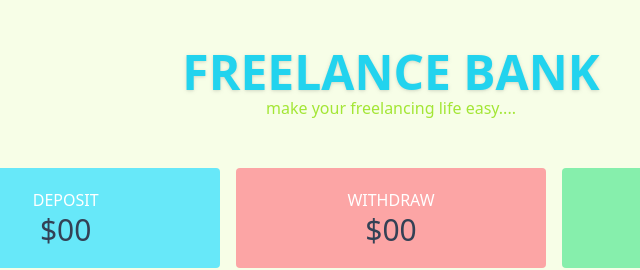
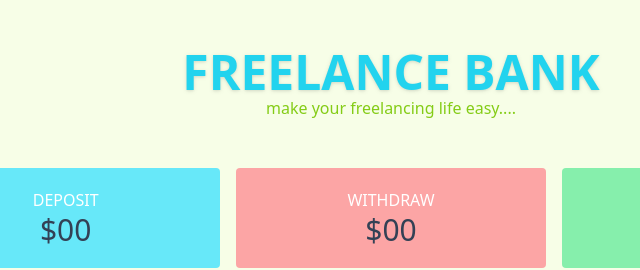
Before and after one commit to theophildio/freelance-bank, a plain HTML site: page bank.html in a window 1280 px wide. Shown: the top 270 px of the page, 249-889 px from the left. Drawn offline with nearby package versions, Linux system fonts and the light colour scheme.

Commit message:
Freelance Bank UI added

```diff
--- a/bank.html
+++ b/bank.html
@@ -11,7 +11,7 @@
 <body class="bg-lime-50">
   <header class="text-center mt-12">
     <h1 class="text-5xl text-cyan-400 uppercase font-semibold drop-shadow">freelance bank</h1>
-    <p class="text-lime-400">make your freelancing life easy....</p>
+    <p class="text-lime-500">make your freelancing life easy....</p>
   </header>
   <main class="w-3/4 mx-auto my-12">
     <!-- Bank Transactions -->
```
